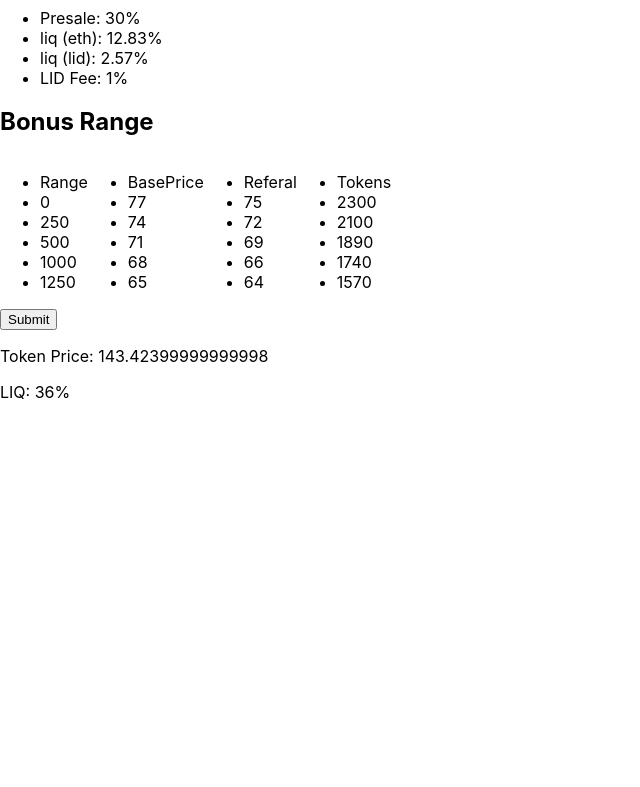
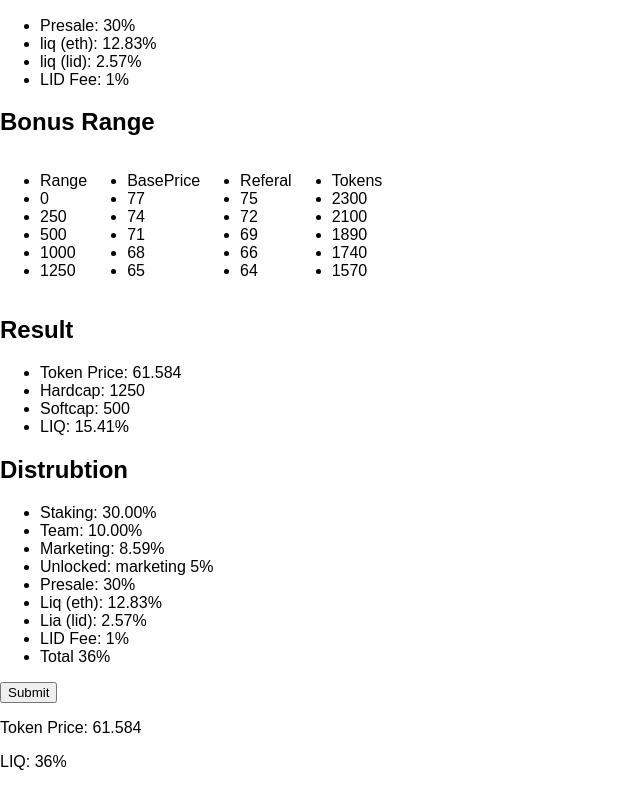
Before and after one commit to Klongrich/TermSheet_UI, a React (Create React App) app: page / in a window 1280 px wide. Shown: the part 533-1320 px from the top of the page, without its empty margins (0-640 px from the left). Before the commit the page ends 951 px from the top, so only its background shows below. Built offline with nearby package versions, Linux system fonts and the light colour scheme.

Commit message:
Printing results, fixed functions

```diff
--- a/package.json
+++ b/package.json
@@ -8,7 +8,8 @@
     "@testing-library/user-event": "^7.1.2",
     "react": "^16.13.1",
     "react-dom": "^16.13.1",
-    "react-scripts": "3.4.3"
+    "react-scripts": "3.4.3",
+    "styled-components": "^5.2.0"
   },
   "scripts": {
     "start": "react-scripts start",
--- a/src/App.js
+++ b/src/App.js
@@ -1,4 +1,13 @@
 import React , {useEffect, useState} from 'react';
+import styled from "styled-components";
+
+
+const Container = styled.div`
+
+  font-family: Gotham, sans-serif;
+
+
+`
 
 const ILOdata = {
     hardcap: "",
@@ -16,6 +25,7 @@ function App() {
   const [hardcap, setHardcap] = useState("1250");
   const [softCap, setSoftCap] = useState("500");
   const [supply, setSupply] = useState("300000");
+  const [liq, setLiq] = useState("15.41%");
 
   const [staking, setStaking] = useState("30.00%");
   const [team, setTeam] = useState("10.00%");
@@ -23,13 +33,14 @@ function App() {
   const [unlocked, setUnlocked] = useState("Marketing: 5%")
   const [total, setTotal] = useState(36.00);
 
-  const [liqPercent, setLiqPercent] = useState("8");
   const [ethLiq, setEthliq] = useState(12.83);
   const [lidLiq, setLidliq] = useState(2.57)
 
   //const [presale, setPresale] = useState(); Always 30%
 
+
   function calculate_outcome() {
+    get_eth_and_lid_liq();
     get_total_distrubtion();
     get_token_price();
   }
@@ -40,19 +51,24 @@ function App() {
     console.log(parseFloat(staking));
     console.log(parseFloat(team));
 
-    setTotal(((parseFloat(marketing) + parseFloat(staking) + parseFloat(team) + 36) - 100) * -1);
-
+    setTotal(parseFloat(marketing)
+    + parseFloat(staking)
+    + parseFloat(team)
+    + parseFloat(ethLiq)
+    + parseFloat(lidLiq)
+    + 36)
   }
 
   function get_token_price() {
     return (
-      (parseFloat(supply) * ((total / 100) * 0.83)) / (parseFloat(hardcap) * 0.5)
+      (parseFloat(supply) * (ethLiq / 100)) / (parseFloat(hardcap) * 0.5)
     )
   };
 
   return (
 
     <>
+    <Container>
       <h2>Term Sheet App </h2>
 
       <h2>Inital</h2>
@@ -71,6 +87,10 @@ function App() {
         <li>Supply: <br />
           <input type="text" placeholder={supply} onChange={e => setSupply(e.target.value)} />
         </li>
+
+        <li>LIQ: <br />
+          <input type="text" placeholder={liq} onChange={e => setLiq(e.target.value)} />
+        </li>
       </ul>
 
       <h2> Token Distribution </h2>
@@ -80,15 +100,15 @@ function App() {
         </li>
 
         <li>Team <br />
-          <input type="text" placeholder={team} onChange={e => setStaking(e.target.value)} />
+          <input type="text" placeholder={team} onChange={e => setTeam(e.target.value)} />
         </li>
 
         <li> Marketing <br />
-          <input type="text" placeholder={marketing} onChange={e => setStaking(e.target.value)} />
+          <input type="text" placeholder={marketing} onChange={e => setMarketing(e.target.value)} />
         </li>
 
         <li> Unlocked <br />
-          <input type="text" placeholder={unlocked} onChange={e => setStaking(e.target.value)} />
+          <input type="text" placeholder={unlocked} onChange={e => setUnlocked(e.target.value)} />
         </li> <br />
 
         <li>Remaing: {total} </li> <br />
@@ -137,6 +157,28 @@ function App() {
         <li> 1570 </li>
       </ul>
 
+      <h2> Result </h2>
+
+      <ul>
+        <li>Token Price: {get_token_price()}</li>
+        <li>Hardcap: {hardcap}</li>
+        <li>Softcap: {softCap} </li>
+        <li>LIQ: {liq} </li>
+    </ul>
+
+    <h2> Distrubtion </h2>
+    <ul>
+        <li>Staking: {staking}</li>
+        <li>Team: {team}</li>
+        <li>Marketing: {marketing} </li>
+        <li>Unlocked: marketing 5% </li>
+        <li>Presale: 30%</li>
+        <li>Liq (eth): {ethLiq}% </li>
+        <li>Lia (lid): {lidLiq}% </li>
+        <li>LID Fee: 1%</li>
+        <li>Total {total}% </li>
+    </ul>
+
       <div />
 
       <button onClick={() => calculate_outcome()}
@@ -148,6 +190,7 @@ function App() {
      <p> Token Price:  {get_token_price()} </p>
      <p> LIQ: {total}% </p>
 
+    </Container>
     </>
 
   )
```
